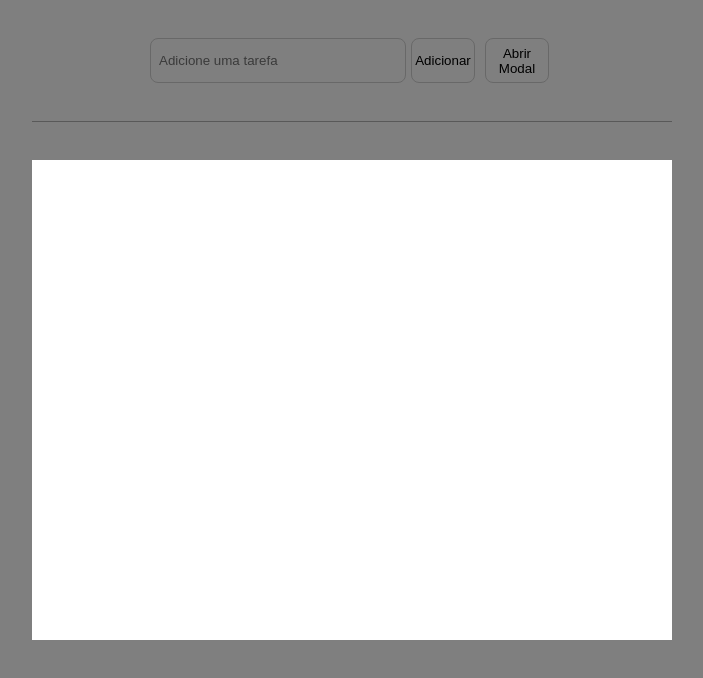
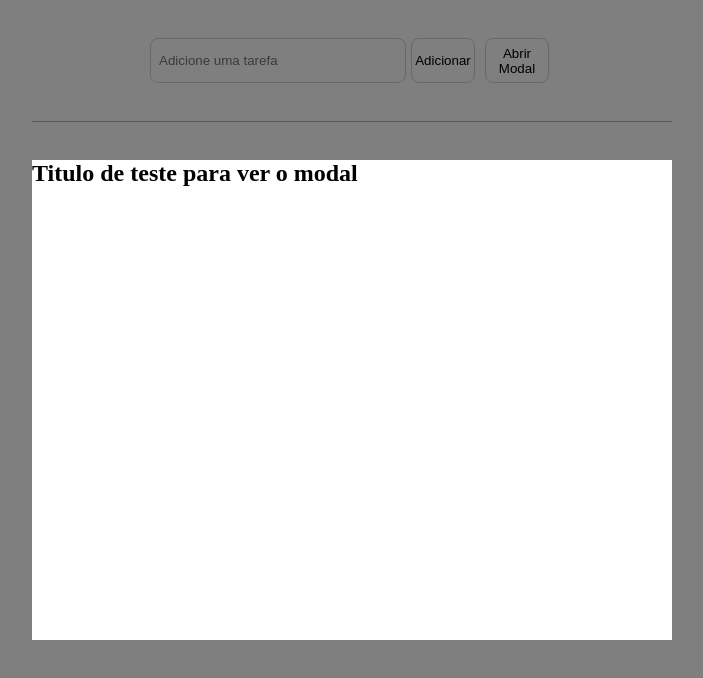
Before and after one commit to HenriVenan/TodoList, a React (Vite) app: page / in a window 1280 px wide. Both pictures are taken after a click on the button "Abrir Modal". Shown: the top 678 px of the page, without its empty margins (288-991 px from the left). Built offline with nearby package versions, Linux system fonts and the light colour scheme.

Commit message:
Alterado estrutura modal

```diff
--- a/src/App.tsx
+++ b/src/App.tsx
@@ -37,7 +37,10 @@ function App() {
           {list.map((e, index) => <Card title={e} cutTask={cutTask} index={index}/>)}
       </div>
 
-      {modal && <Modal showModal={showModal}/>}
+      {modal &&
+        <Modal showModal={showModal}>
+          <h2>Titulo de teste para ver o modal</h2>
+        </Modal>}
     </div>
   )
 }
--- a/src/components/modal/Modal.css
+++ b/src/components/modal/Modal.css
@@ -17,6 +17,8 @@
 .Modal {
     width: 50%;
     height: 60%;
+    position: absolute;
+    top: 20%;
 
     background-color: white;
 }
--- a/src/components/modal/Modal.tsx
+++ b/src/components/modal/Modal.tsx
@@ -1,11 +1,14 @@
 import { MouseEventHandler } from 'react'
 import './Modal.css'
 
-export const Modal = (props: {showModal: MouseEventHandler}) => {
+export const Modal = (props: {showModal: MouseEventHandler, children: any}) => {
 
     return(
-        <div className='BackgroundModal' onClick={props.showModal}>
-            <div className='Modal'></div>
-        </div>
+        <>
+            <div className='BackgroundModal' onClick={props.showModal}></div>
+            <div className='Modal'>
+                {props.children}
+            </div>
+        </>
     )
 }
```
